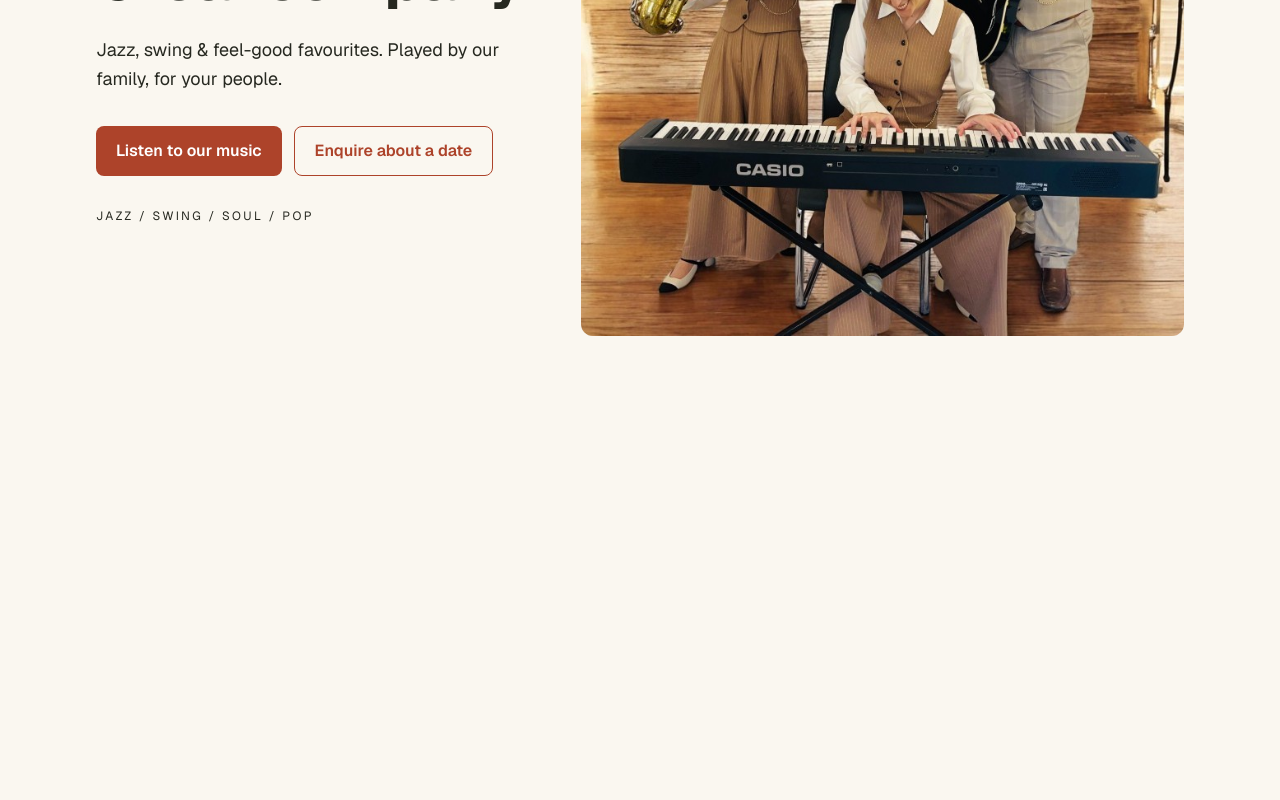
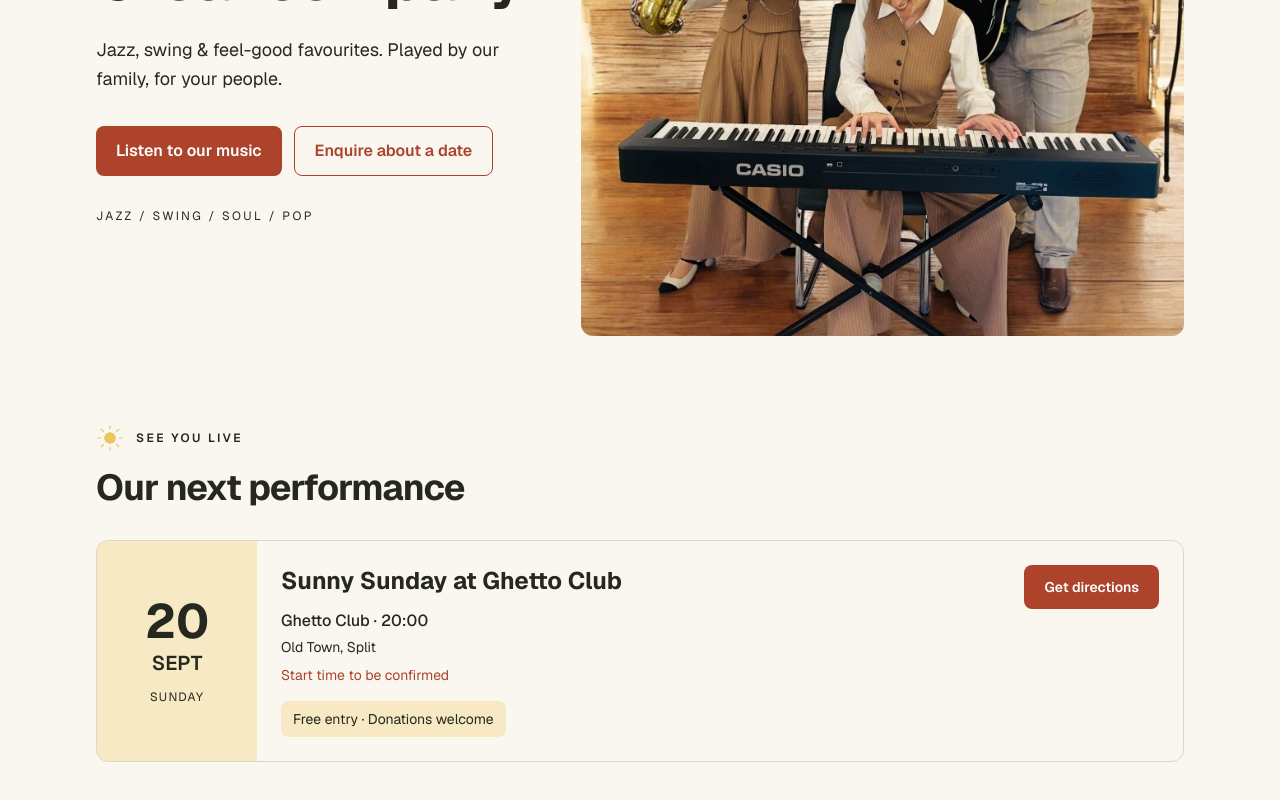
Before and after one commit to KonnyDaugh/sunny-family-band-v2, a Next.js app: page / in a window 1280 px wide. Shown: the part 376-1176 px from the top of the page. Before the commit the page ends 800 px from the top, so only its background shows below. Built offline with nearby package versions, Linux system fonts and the light colour scheme.

Commit message:
feat: add upcoming performance section

```diff
--- a/src/app/page.tsx
+++ b/src/app/page.tsx
@@ -1,13 +1,20 @@
 import Header from "@/components/layout/Header";
 import Hero from "@/components/sections/Hero";
+import NextPerformance from "@/components/sections/NextPerformance";
+import { events } from "@/data/events";
 
 export default function Home() {
+  const nextEvent = events[0];
+
   return (
     <>
       <Header />
 
       <main className="flex-1">
         <Hero />
+        {nextEvent && (
+          <NextPerformance event={nextEvent} />
+        )}
       </main>
     </>
   );
--- /dev/null
+++ b/src/components/sections/NextPerformance.tsx
@@ -0,0 +1,103 @@
+import Container from "@/components/ui/Container";
+import SunIcon from "@/components/ui/SunIcon";
+import type { BandEvent } from "@/data/events";
+
+type NextPerformanceProps = {
+  event: BandEvent;
+};
+
+export default function NextPerformance({
+  event,
+}: NextPerformanceProps) {
+  const date = new Date(event.startsAt);
+
+  const day = new Intl.DateTimeFormat("en-GB", {
+    day: "2-digit",
+    timeZone: "Europe/Zagreb",
+  }).format(date);
+
+  const month = new Intl.DateTimeFormat("en-GB", {
+    month: "short",
+    timeZone: "Europe/Zagreb",
+  }).format(date);
+
+  const weekday = new Intl.DateTimeFormat("en-GB", {
+    weekday: "long",
+    timeZone: "Europe/Zagreb",
+  }).format(date);
+
+  const time = new Intl.DateTimeFormat("en-GB", {
+    hour: "2-digit",
+    minute: "2-digit",
+    hour12: false,
+    timeZone: "Europe/Zagreb",
+  }).format(date);
+
+  return (
+    <section id="live" className="py-12 lg:py-16">
+      <Container>
+        <div className="flex items-center gap-3">
+          <SunIcon className="h-7 w-7 text-sunshine" />
+
+          <p className="text-xs font-semibold uppercase tracking-[0.2em]">
+            See you live
+          </p>
+        </div>
+
+        <h2 className="mt-4 text-3xl font-bold tracking-tight sm:text-4xl">
+          Our next performance
+        </h2>
+
+        <article className="mt-8 overflow-hidden rounded-xl border border-border md:flex">
+          <time
+            dateTime={event.startsAt}
+            className="flex shrink-0 flex-col items-center justify-center bg-sunshine/30 px-8 py-6 md:w-40"
+          >
+            <span className="text-5xl font-bold">{day}</span>
+            <span className="mt-1 text-xl font-semibold uppercase">
+              {month}
+            </span>
+            <span className="mt-3 text-xs uppercase tracking-widest">
+              {weekday}
+            </span>
+          </time>
+
+          <div className="flex flex-1 flex-col gap-6 p-6 lg:flex-row lg:items-center lg:justify-between">
+            <div>
+              <h3 className="text-2xl font-bold">
+                {event.title}
+              </h3>
+
+              <p className="mt-3 font-medium">
+                {event.venue} · {time}
+              </p>
+
+              <p className="mt-1 text-sm">{event.address}</p>
+
+              {event.timeNote && (
+                <p className="mt-2 text-sm text-primary">
+                  {event.timeNote}
+                </p>
+              )}
+
+              {event.admission && (
+                <p className="mt-4 inline-block rounded-lg bg-sunshine/30 px-3 py-2 text-sm">
+                  {event.admission}
+                </p>
+              )}
+            </div>
+
+            <a
+              href={event.mapUrl}
+              target="_blank"
+              rel="noopener noreferrer"
+              className="inline-flex shrink-0 items-center justify-center self-start rounded-lg bg-primary px-5 py-3 text-sm font-semibold text-white transition-colors hover:bg-primary-hover"
+            >
+              Get directions
+            </a>
+          </div>
+        </article>
+      </Container>
+    </section>
+  );
+}
--- /dev/null
+++ b/src/data/events.ts
@@ -0,0 +1,25 @@
+export type BandEvent = {
+  id: string;
+  title: string;
+  startsAt: string;
+  venue: string;
+  address: string;
+  mapUrl: string;
+  admission?: string;
+  bookingUrl?: string;
+  timeNote?: string;
+};
+
+export const events: BandEvent[] = [
+    {
+    id: "ghetto-club-2026-09-20",
+    title: "Sunny Sunday at Ghetto Club",
+    startsAt: "2026-09-20T20:00:00+02:00",
+    timeNote: "Start time to be confirmed",
+    venue: "Ghetto Club",
+    address: "Old Town, Split",
+    mapUrl:
+      "https://www.google.com/maps/search/?api=1&query=Ghetto+Club+Split",
+    admission: "Free entry · Donations welcome",
+  },
+];
```
